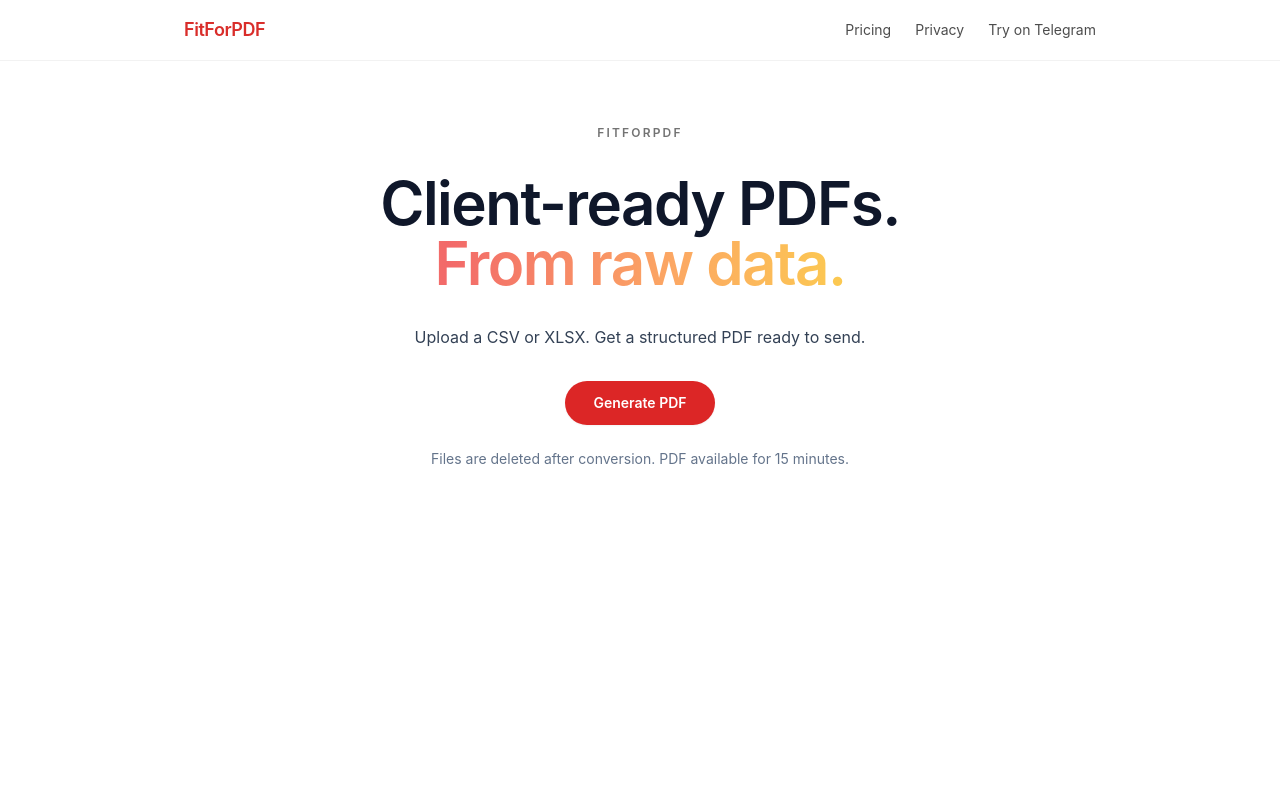
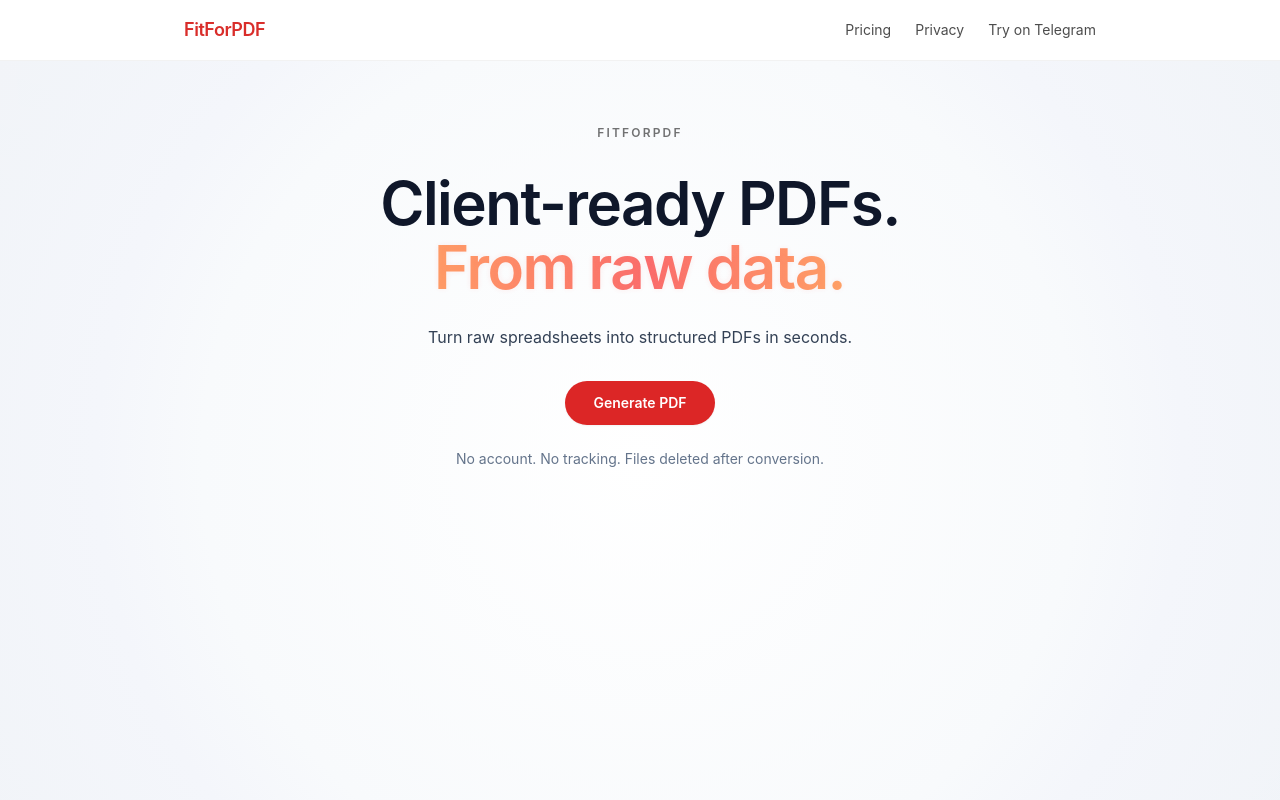
Before and after one commit to Togetheart/fitforpdf-frontend, a Next.js app: page / in a window 1280 px wide. Shown: the top 800 px of the page. Built offline with nearby package versions, Linux system fonts and the light colour scheme.

Commit message:
feat(hero): refine headline depth and motion

```diff
--- a/app/components/HeroHeadline.jsx
+++ b/app/components/HeroHeadline.jsx
@@ -5,6 +5,7 @@ import { useEffect, useRef } from 'react';
 import { gsap } from 'gsap';
 
 export default function HeroHeadline() {
+  const firstLineRef = useRef(null);
   const secondLineRef = useRef(null);
 
   const hasWindow = typeof window !== 'undefined';
@@ -17,32 +18,52 @@ export default function HeroHeadline() {
     if (!hasWindow || reducedMotion) return;
 
     const accentNode = secondLineRef.current;
+    const firstNode = firstLineRef.current;
     if (!accentNode) return;
 
     const timeline = gsap.timeline({
       repeat: -1,
       yoyo: true,
+      defaults: { ease: 'sine.inOut' },
     });
 
     timeline.to(accentNode, {
       backgroundPosition: '100% 50%',
-      duration: 6,
-      ease: 'sine.inOut',
+      filter: 'brightness(1.08)',
+      duration: 12,
     });
+
+    let introTween = null;
+    if (firstNode) {
+      introTween = gsap.fromTo(
+        firstNode,
+        { opacity: 0.95, y: 8 },
+        {
+          opacity: 1,
+          y: 0,
+          duration: 0.7,
+          delay: 0.05,
+          ease: 'power2.out',
+        },
+      );
+    }
 
     return () => {
       timeline.kill();
+      if (introTween && typeof introTween.kill === 'function') introTween.kill();
     };
   }, [hasWindow, reducedMotion]);
 
   return (
     <h1 className="leading-tight tracking-tight text-4xl font-semibold sm:text-6xl">
-      <span className="block">Client-ready PDFs.</span>
+      <span ref={firstLineRef} className="hero-headline-line block">
+        Client-ready PDFs.
+      </span>
       <span
         ref={secondLineRef}
         data-testid="hero-headline-accent"
         data-anim={reducedMotion ? 'off' : 'on'}
-        className="hero-accent block text-slate-700"
+        className="hero-accent hero-headline-line block text-slate-700"
       >
         From raw data.
       </span>
--- a/app/globals.css
+++ b/app/globals.css
@@ -30,7 +30,8 @@
     overflow: hidden;
     border-radius: inherit;
     pointer-events: none;
-    background: #ffffff;
+    background:
+      radial-gradient(circle at 50% 50%, rgba(255, 255, 255, 1) 0%, rgba(248, 250, 252, 1) 58%, rgba(244, 246, 251, 1) 72%, rgba(241, 244, 248, 1) 100%);
   }
 
   .hero-backdrop {
@@ -39,15 +40,38 @@
 
   .hero-bg-gradients {
     position: absolute;
-    inset: 0;
-    background: #ffffff;
+    inset: -18%;
+    opacity: 0.78;
+    filter: blur(4px);
+    mix-blend-mode: soft-light;
+    animation: heroMeshA 22s ease-in-out infinite alternate;
     border-radius: inherit;
+    background:
+      radial-gradient(
+        circle at 16% 8%,
+        rgba(239, 68, 68, 0.16) 0%,
+        rgba(239, 68, 68, 0.08) 34%,
+        transparent 64%
+      ),
+      radial-gradient(
+        circle at 86% 18%,
+        rgba(56, 189, 248, 0.12) 0%,
+        rgba(56, 189, 248, 0.06) 30%,
+        transparent 64%
+      ),
+      radial-gradient(
+        circle at 52% 96%,
+        rgba(15, 23, 42, 0.05) 0%,
+        rgba(15, 23, 42, 0) 46%
+      );
+    background-size: 160% 160%, 150% 150%, 200% 200%;
+    background-repeat: no-repeat;
   }
 
   .hero-bg-gradients--home,
   .hero-bg-gradients--pricing,
   .hero-bg-gradients--privacy {
-    background: #ffffff;
+    background-color: transparent;
   }
 
   .app-backdrop {
@@ -64,6 +88,8 @@
 
   .hero-accent {
     display: inline-block;
+    position: relative;
+    transform: translateZ(0);
     background-image: linear-gradient(
       90deg,
       rgba(251,191,36,0.8) 0%,
@@ -79,12 +105,41 @@
     background-clip: text;
     color: transparent;
     -webkit-text-fill-color: transparent;
+    text-shadow: 0 0 0.01px rgba(239, 68, 68, 0.06);
+    will-change: filter, transform;
+  }
+
+  .hero-accent[data-anim='on'] {
+    animation: heroGlowPulse 8s ease-in-out infinite;
   }
 
   .hero-accent[data-anim='off'] {
     background: none;
     color: #4b5563;
     -webkit-text-fill-color: #4b5563;
+    text-shadow: none;
+  }
+
+  .hero-headline-line {
+    opacity: 0.98;
+    transform: translateY(0.25rem);
+    animation: heroLineIn 0.85s cubic-bezier(0.16, 1, 0.3, 1) forwards;
+  }
+
+  @media (prefers-reduced-motion: reduce) {
+    .hero-bg-gradients {
+      animation: none;
+    }
+
+    .hero-accent[data-anim='on'] {
+      animation: none;
+    }
+
+    .hero-headline-line {
+      animation: none;
+      transform: translateY(0);
+      opacity: 1;
+    }
   }
 
   .home-preview-float {
@@ -111,6 +166,52 @@
     }
   }
 
+  @keyframes heroMeshA {
+    0% {
+      transform: translate3d(0, 0, 0) scale(1);
+      background-position: 0% 50%, 100% 40%, 30% 95%;
+    }
+
+    50% {
+      transform: translate3d(1.2%, -0.8%, 0) scale(1.02);
+      background-position: 12% 58%, 84% 36%, 18% 103%;
+    }
+
+    100% {
+      transform: translate3d(-0.6%, 0.7%, 0) scale(1.01);
+      background-position: 4% 46%, 94% 62%, 52% 90%;
+    }
+  }
+
+  @keyframes heroGlowPulse {
+    0% {
+      filter: brightness(1);
+      text-shadow: 0 0 0.01px rgba(239, 68, 68, 0.07);
+    }
+
+    50% {
+      filter: brightness(1.12) saturate(1.04);
+      text-shadow: 0 0 26px rgba(239, 68, 68, 0.12);
+    }
+
+    100% {
+      filter: brightness(1);
+      text-shadow: 0 0 0.01px rgba(239, 68, 68, 0.07);
+    }
+  }
+
+  @keyframes heroLineIn {
+    from {
+      opacity: 0;
+      transform: translateY(8px);
+    }
+
+    to {
+      opacity: 1;
+      transform: translateY(0);
+    }
+  }
+
   @media (prefers-reduced-motion: reduce) {
     .home-preview-float {
       animation: none;
--- a/app/siteCopy.mjs
+++ b/app/siteCopy.mjs
@@ -3,10 +3,10 @@ export const TELEGRAM_BOT_URL = 'https://t.me/CrabiAssistantBot';
 export const LANDING_COPY = {
   logoText: 'FitForPDF',
   heroTitle: 'Client-ready PDFs.\\nFrom raw data.',
-  heroSubheadline: 'Upload a CSV or XLSX. Get a structured PDF ready to send.',
+  heroSubheadline: 'Turn raw spreadsheets into structured PDFs in seconds.',
   heroLabel: 'FITFORPDF',
   heroPrimaryCta: 'Generate PDF',
-  heroTrustLine: 'Files are deleted after conversion. PDF available for 15 minutes.',
+  heroTrustLine: 'No account. No tracking. Files deleted after conversion.',
   heroTrustRow: 'No account. No tracking of file contents. Works with CSV and XLSX.',
 
   problemTitle: 'Spreadsheet exports fail in real life.',
```
